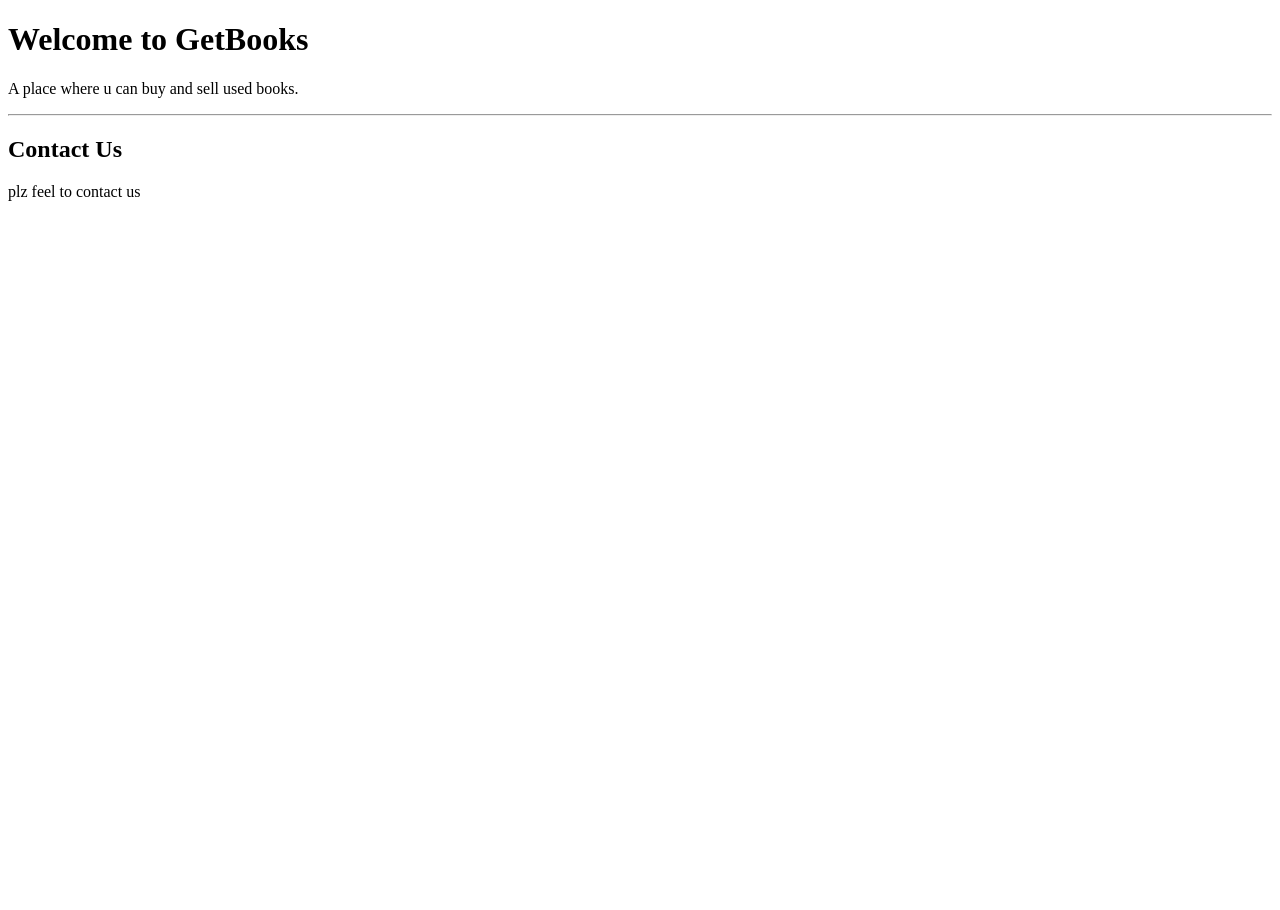
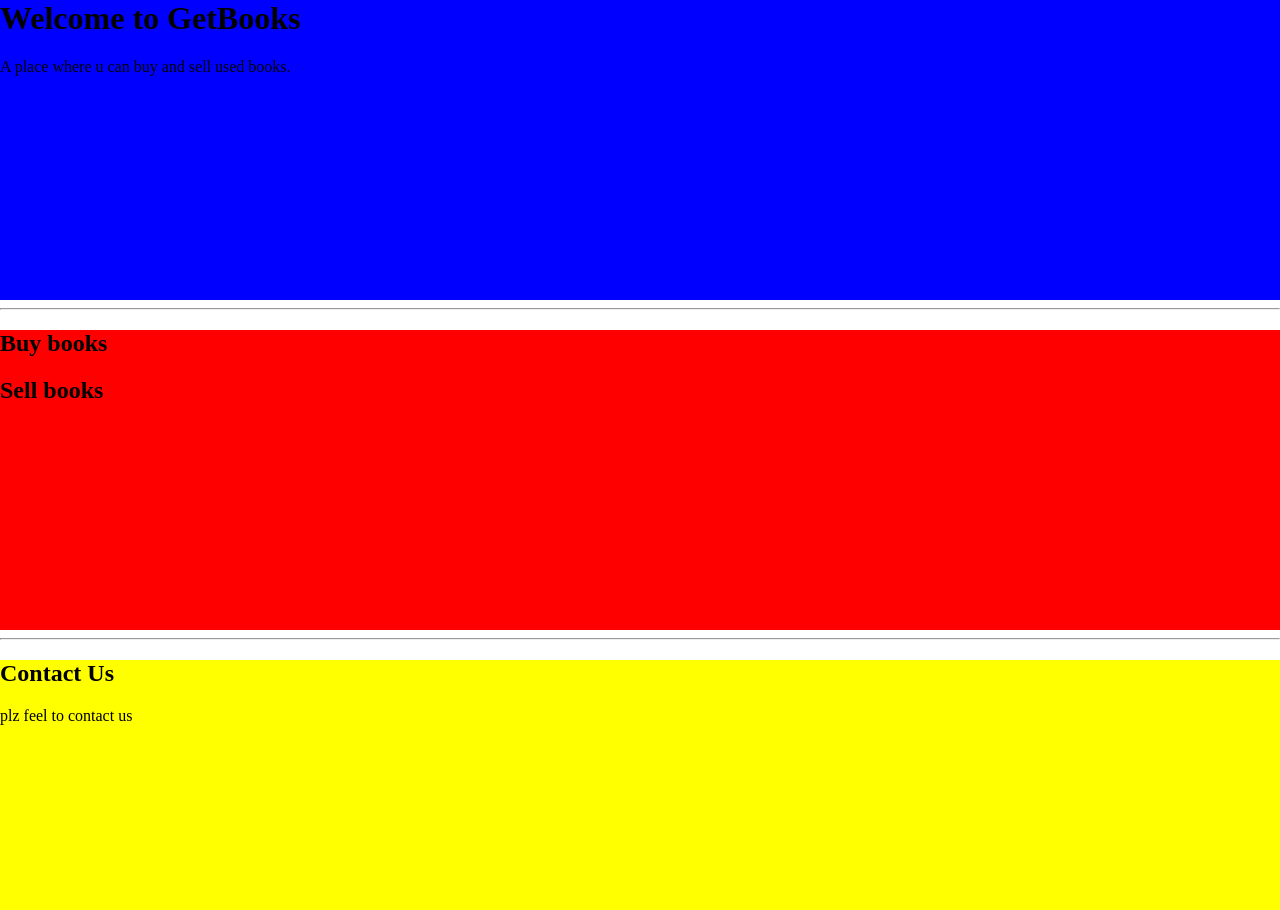
Before and after one commit to aaron-creator/getbooks, a plain HTML site: page index.html in a window 1280 px wide. Before the commit the page ends 800 px from the top, so only its background shows below. Drawn offline with Linux system fonts and the light colour scheme.

Commit message:
modified

```diff
--- /dev/null
+++ b/css/styles.css
@@ -0,0 +1,21 @@
+body {
+  margin: 0;
+}
+.top-container {
+  background-color: blue;
+  width: auto;
+  height: 300px;
+}
+h1 {
+  margin-top: 0;
+}
+.middle-container {
+  background-color: red;
+  width: auto;
+  height: 300px;
+}
+.bottom-container {
+  background-color: yellow;
+  width: auto;
+  height: 250px;
+}
--- a/index.html
+++ b/index.html
@@ -6,12 +6,22 @@
     <meta name="viewport" content="width=device-width, initial-scale=1.0" />
     <title>B&S Books</title>
     <link rel="icon" href=images/favicon.ico />
+    <link rel="stylesheet" href="css/styles.css" />
   </head>
   <body>
-    <h1>Welcome to GetBooks</h1>
-    <p>A place where u can buy and sell used books.</p>
+    <div class="top-container">
+      <h1>Welcome to GetBooks</h1>
+      <p>A place where u can buy and sell used books.</p>
+    </div>
     <hr />
-    <h2>Contact Us</h2>
-    <p>plz feel to contact us</p>
+    <div class="middle-container">
+      <h2>Buy books</h2>
+      <h2>Sell books</h2>
+    </div>
+    <hr />
+    <div class="bottom-container">
+      <h2>Contact Us</h2>
+      <p>plz feel to contact us</p>
+    </div>
   </body>
 </html>
```
